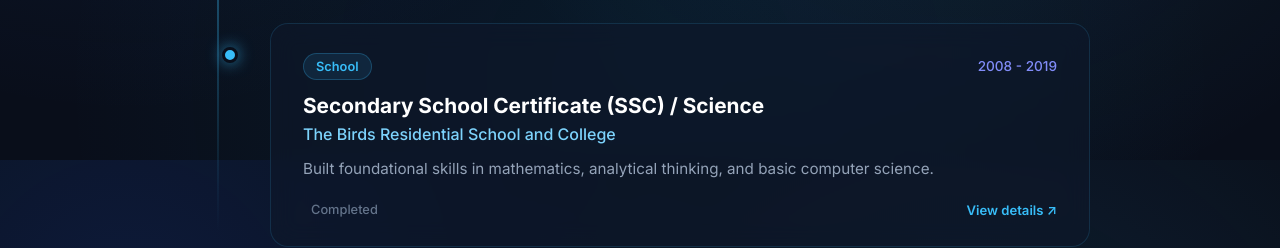
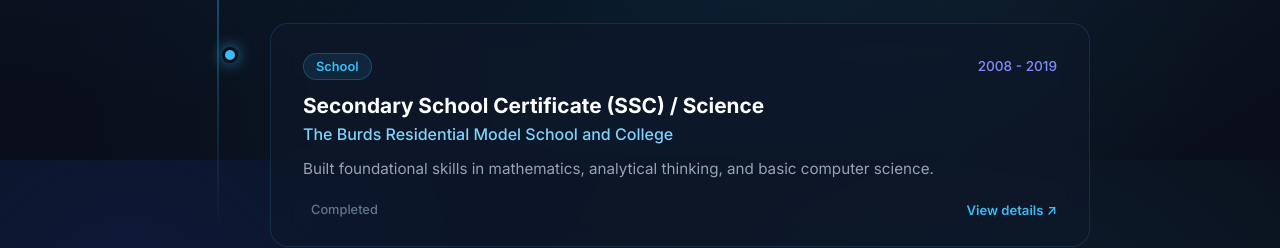
Before and after one commit to toma003/my-portfolio, a React (Vite) app: page / in a window 1280 px wide. Shown: the part 1440-1688 px from the top of the page. Built offline with nearby package versions, Linux system fonts and the light colour scheme.

Commit message:
Renaming school name

```diff
--- a/src/components/Education.jsx
+++ b/src/components/Education.jsx
@@ -43,7 +43,7 @@
     id: 3,
     level: "School",
     degree: "Secondary School Certificate (SSC) / Science",
-    institution: "The Birds Residential School and College",
+    institution: "The Burds Residential Model School and College",
     duration: "2008 - 2019",
     status: "Completed",
     details: "Built foundational skills in mathematics, analytical thinking, and basic computer science.",
```
